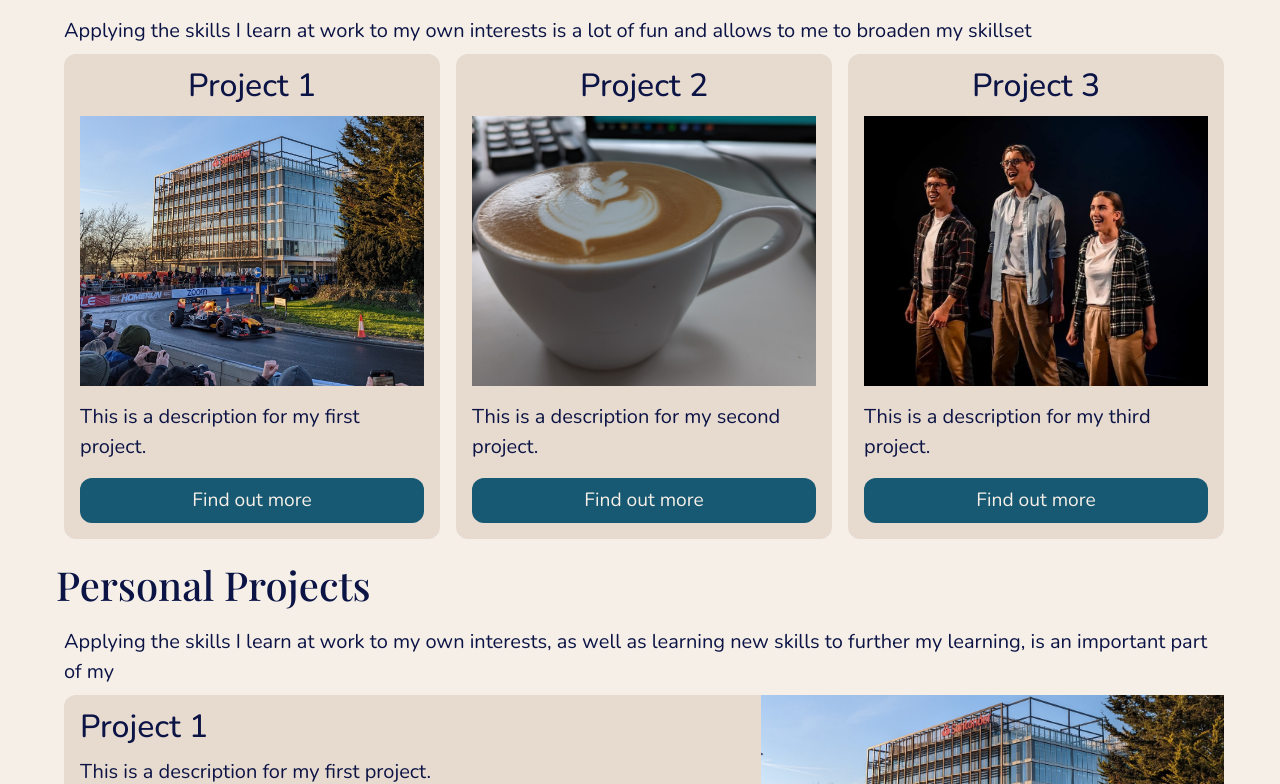
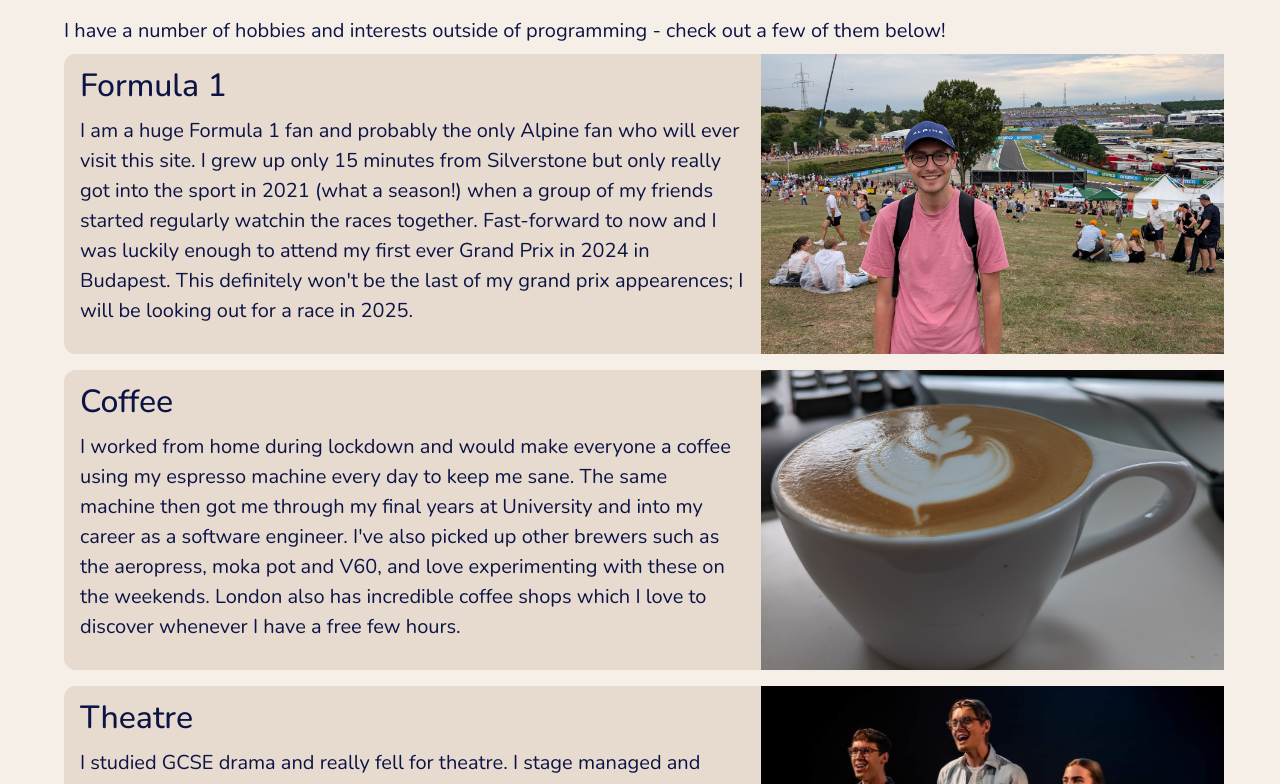
Before and after one commit to Woods-Jack/personal-site, a Next.js app: page / in a window 1280 px wide. Shown: the part 2596-3380 px from the top of the page. Built offline with nearby package versions, Linux system fonts and the light colour scheme; a web font is replaced by a local one; what tailwindcss-filters would draw is missing.

Commit message:
Added interests

```diff
--- a/app/page.tsx
+++ b/app/page.tsx
@@ -8,6 +8,7 @@ import TechIconMini from "@/components/common/TechIconMini";
 import { CardRow } from "@/components/common/Card/CardRow";
 import { projects } from "@/constants/projects";
 import { CardStack } from "@/components/common/Card/CardStack";
+import { passions } from "@/constants/passions";
 
 export default async function Home() {
   return (
@@ -142,7 +143,7 @@ export default async function Home() {
           </div>
         </div>
       </div>
-      <div className="w-full mb-4">
+      {/* <div className="w-full mb-4">
         <div className="max-w-[1200px] w-full mx-auto px-4 flex flex-col md:space-x-2 h-full">
           <h2>Personal Projects</h2>
           <p>
@@ -161,22 +162,20 @@ export default async function Home() {
             ))}
           </div>
         </div>
-      </div>
+      </div> */}
       <div className="w-full mb-4">
         <div className="max-w-[1200px] w-full mx-auto px-4 flex flex-col md:space-x-2 h-full">
-          <h2>Personal Projects</h2>
+          <h2>When I&apos;m not programming...</h2>
           <p>
-            Applying the skills I learn at work to my own interests, as well as
-            learning new skills to further my learning, is an important part of
-            my
+            I have a number of hobbies and interests outside of programming - check out a few of them below!
           </p>
           <div className="flex flex-col gap-4">
-            {projects.map((project) => (
+            {passions.map((passion) => (
               <CardStack
-                key={project.title}
-                title={project.title}
-                img={project.img}
-                desc={project.desc}
+                key={passion.title}
+                title={passion.title}
+                img={passion.img}
+                desc={passion.desc}
               />
             ))}
           </div>
--- a/components/common/Card/CardStack.tsx
+++ b/components/common/Card/CardStack.tsx
@@ -14,7 +14,7 @@ export const CardStack = ({
   return (
     <div className="flex md:flex-row flex-col w-full justify-between bg-light-sec rounded-xl">
       <div className="flex flex-col justify-between md:h-[300px] h-max-[300px] md:w-3/4 w-full py-2 pl-4">
-        <div className="overflow-hidden flex flex-col items-center md:items-start">
+        <div className="overflow-hidden flex flex-col items-center md:items-start md:pr-4">
           <h3>{title}</h3>
           {date && <em>{date}</em>}
           <p>{desc}</p>
--- /dev/null
+++ b/constants/passions.ts
@@ -0,0 +1,28 @@
+import { CardRowProps } from "@/components/common/Card/CardRow.type";
+
+export const passions: CardRowProps[] = [
+    {
+      title: 'Formula 1',
+      img: {
+        src: '/f1.jpg',
+        alt: 'A Formula 1 car driving through Milton Keynes.',
+      },
+      desc: 'I am a huge Formula 1 fan and probably the only Alpine fan who will ever visit this site. I grew up only 15 minutes from Silverstone but only really got into the sport in 2021 (what a season!) when a group of my friends started regularly watchin the races together. Fast-forward to now and I was luckily enough to attend my first ever Grand Prix in 2024 in Budapest. This definitely won\'t be the last of my grand prix appearences; I will be looking out for a race in 2025.'
+    },
+    {
+      title: 'Coffee',
+      img: {
+        src: '/coffee.jpg',
+        alt: 'A coffee with latte art sitting on a desk.',
+      },
+      desc: 'I worked from home during lockdown and would make everyone a coffee using my espresso machine every day to keep me sane. The same machine then got me through my final years at University and into my career as a software engineer. I\'ve also picked up other brewers such as the aeropress, moka pot and V60, and love experimenting with these on the weekends. London also has incredible coffee shops which I love to discover whenever I have a free few hours.'
+    },
+    {
+      title: 'Theatre',
+      img: {
+        src: '/theatre.jpg',
+        alt: 'Jack and cast members singing on stage.',
+      },
+      desc: 'I studied GCSE drama and really fell for theatre. I stage managed and lighting designed several productions throughout University, spending most my evenings and weekends in the theatre. In my final year I finally decided to audition for a role in the musical Company and from that moment did every musical theatre event I could until I graduated. I have done some musical theatre courses in London, but would love to get properly back onto the stage with a theatre group soon.'
+    },
+  ];
```
Also changed, not shown: public/f1.jpg.
